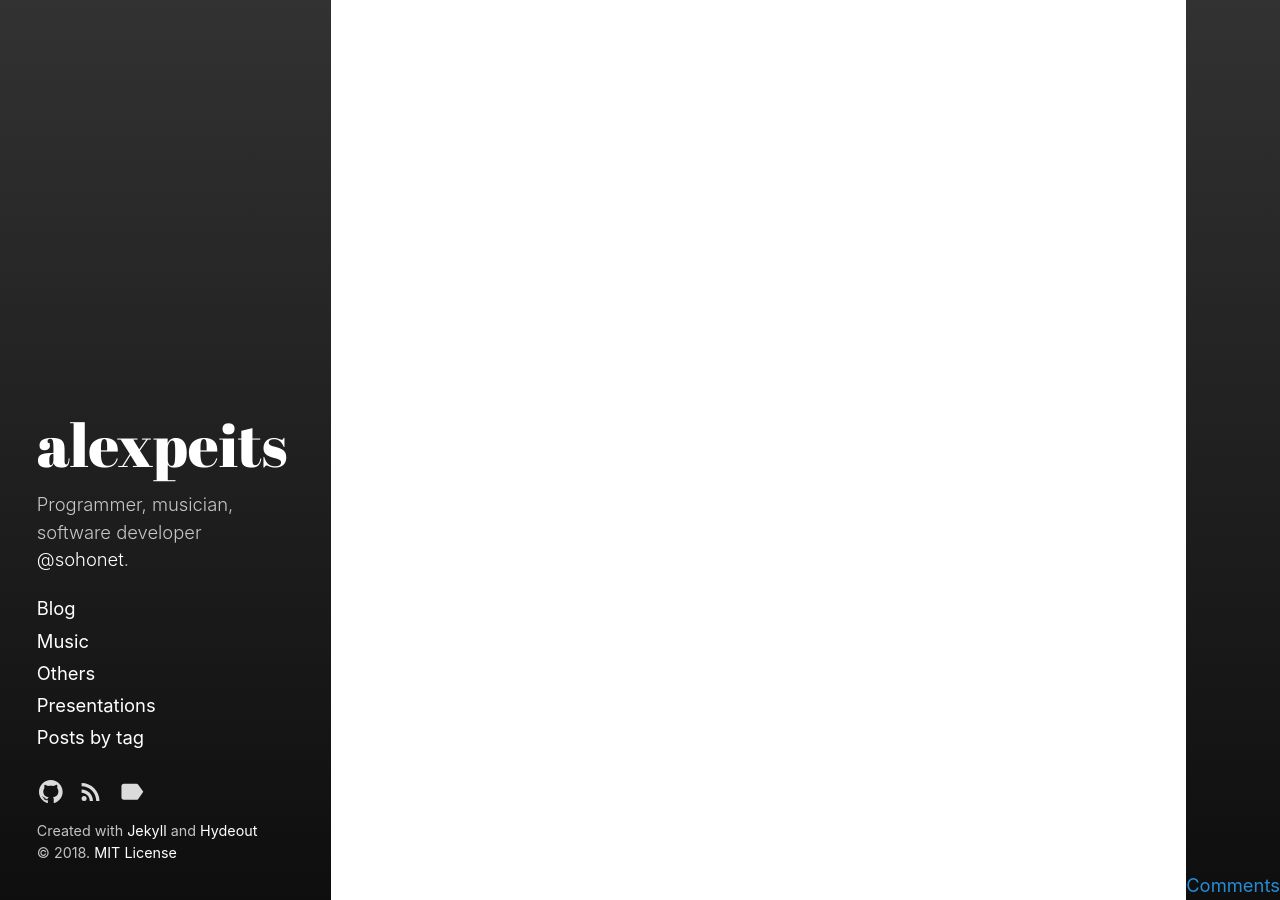
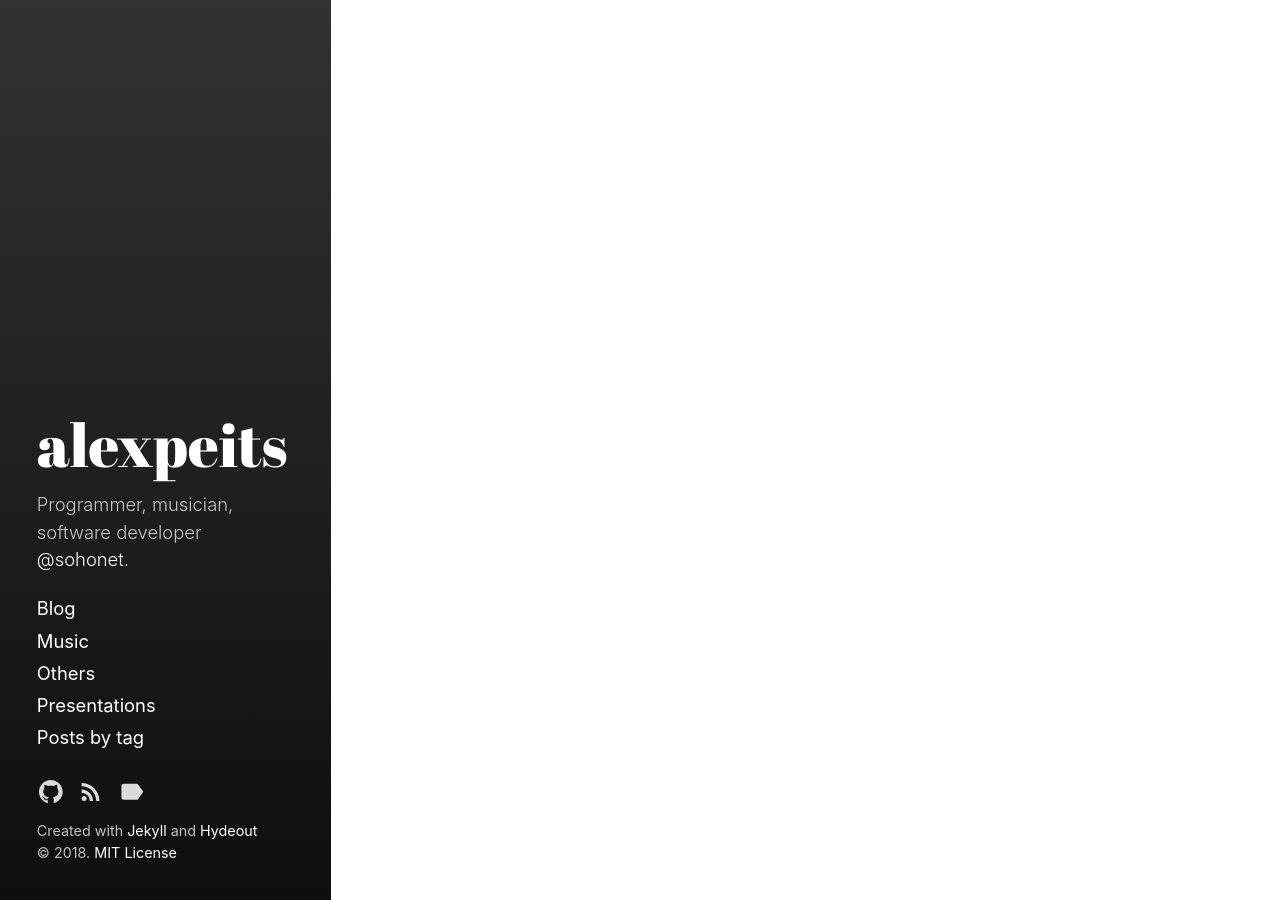
Before and after one commit to alexpeits/alexpeits.github.io, a Jekyll site: the page built from index.html, in a window 1280 px wide. Built offline with Jekyll 4.4.1, drawn with Linux system fonts in a browser that asks for light colours; comment, search, counter and statistics services are not loaded.

Commit message:
Fix footer

```diff
--- a/_includes/custom-foot.html
+++ b/_includes/custom-foot.html
@@ -1,4 +1,3 @@
 {% if site.disqus.shortname %}
 <script id="dsq-count-scr" src="//{{ site.disqus.shortname }}.disqus.com/count.js" async></script>
-<a href="{{ page.url | absolute_url}}#disqus_thread">Comments</a>
 {% endif %}
--- a/_sass/hydeout/_layout.scss
+++ b/_sass/hydeout/_layout.scss
@@ -200,7 +200,7 @@ body {
     }
 
     > * {
-      max-width: 38rem;
+      max-width: 46rem;
       padding: 0;
     }
   }
```
Also changed, not shown: _includes/custom-icon-links.html (line endings or trailing spaces), 6 other files.
